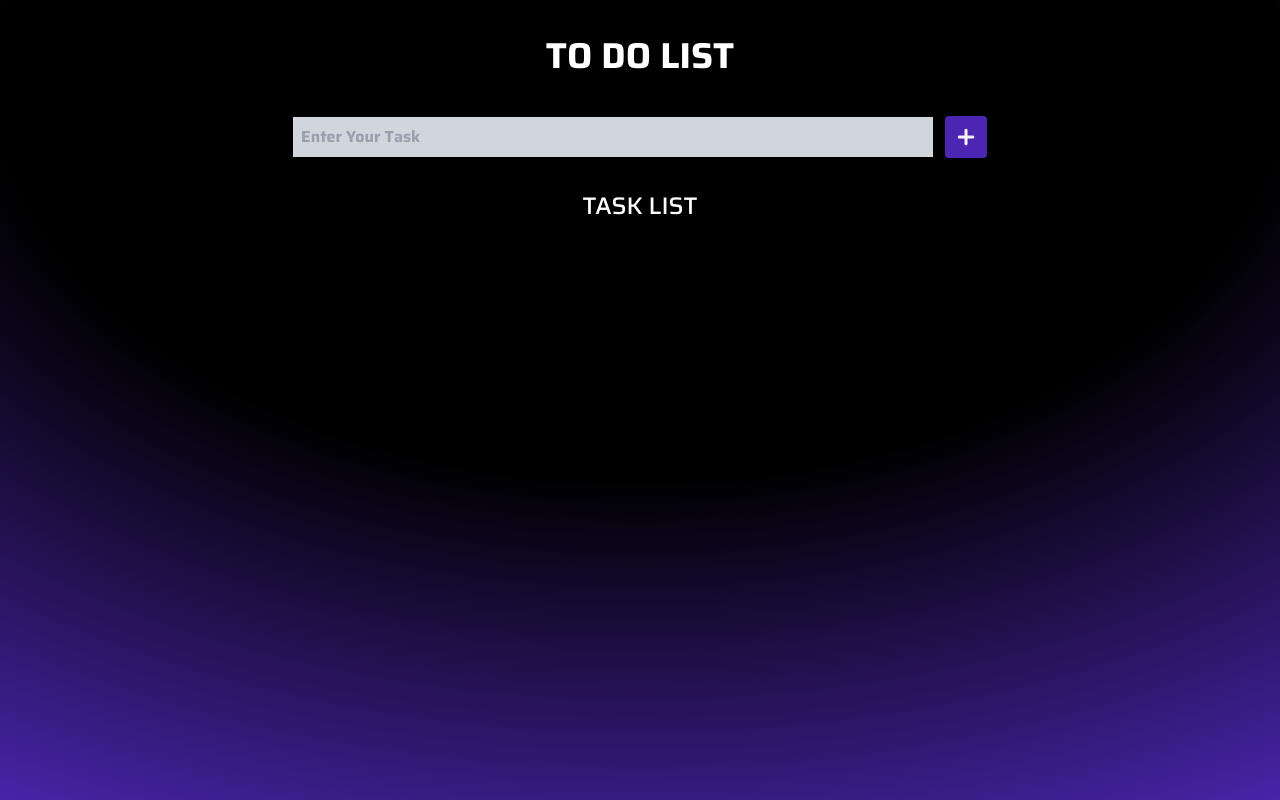
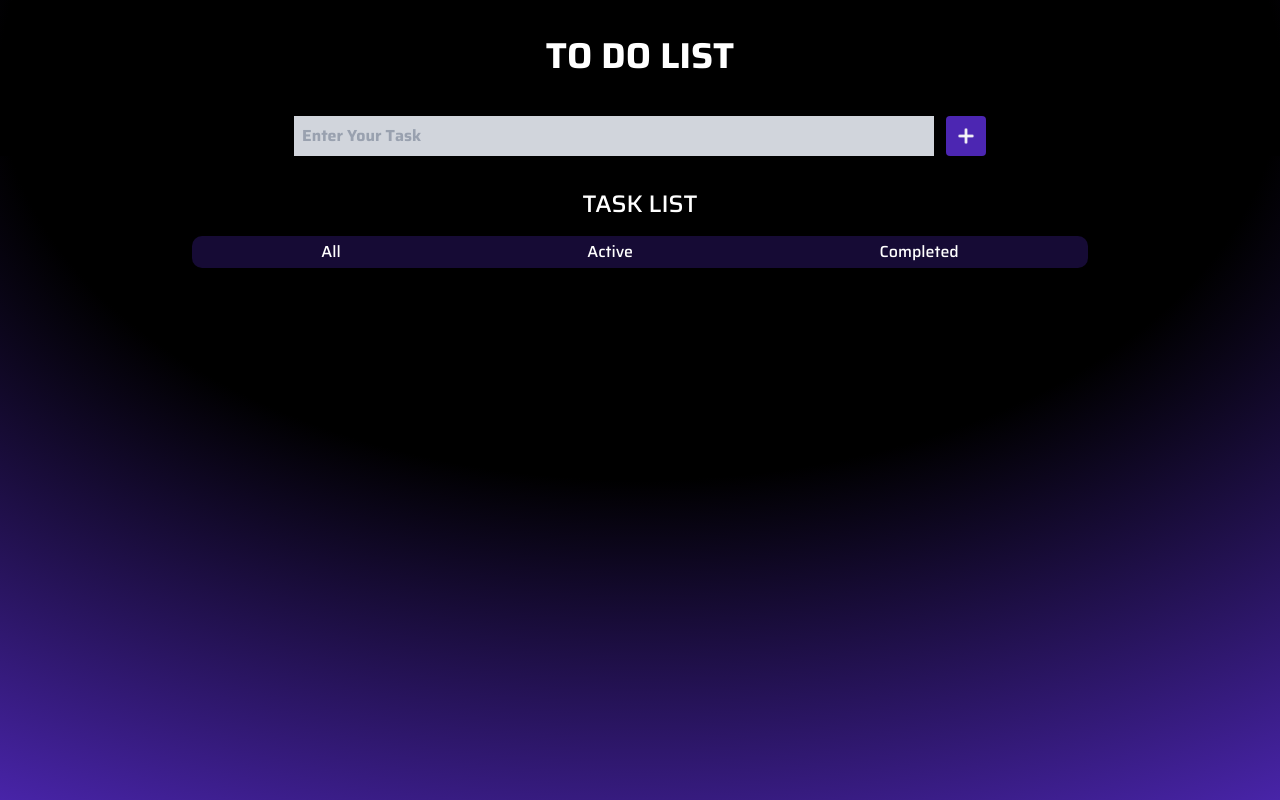
Before and after one commit to Zenvok-arch/To-do, a React (Vite) app: page / in a window 1280 px wide. Built offline with nearby package versions, Linux system fonts and the light colour scheme.

Commit message:
added interactive tab & ui fixes

```diff
--- a/src/index.css
+++ b/src/index.css
@@ -11,5 +11,17 @@ p{
 }
 
 .imgbnt{
-  width: 42px;
+  width: 30px;
 }
+
+.tbtn{
+  background-color: #6533ee39;
+  padding: 4px 6px;
+  border-radius: 10px;
+}
+
+.activebtn{
+  background-color: #6533ee9a;
+  padding: 4px 6px;
+  border-radius: 20%;
+}
--- a/src/pages/MainPage.jsx
+++ b/src/pages/MainPage.jsx
@@ -13,6 +13,13 @@ const MainPage = () => {
     });
     const [value, setValue] = useState("");
     const [editingId, setEditingId] = useState(null);
+    const [filter, setFilter] = useState("all")
+
+    const filteredTodos = todo.filter(item => {
+        if(filter=== 'active') return !item.completed;
+        if(filter === 'completed') return item.completed;
+        return true;
+    })
 
 
 
@@ -111,12 +118,15 @@ const MainPage = () => {
                     className=' bg-gray-300 md:w-1/2 w-[65%] p-2 placeholder:text-gray-400! font-bold text-black! ' />
                 <button
                     onClick={handelAdd}
-                    className='bg-[#6633eebf] p-2 imgbnt  rounded font-medium'>{editingId ? <img src={updatebtn} alt="Update Button" /> :<img src={addbtn} alt="Add button"/> }</button>
+                    className='bg-[#6633eebf] w-10 p-2   rounded font-medium'>{editingId ? <img src={updatebtn} alt="Update Button" /> :<img  src={addbtn} alt="Add button"/> }</button>
             </div>
 
             <div>
                 <h2 className='text-2xl font-medium pt-8 text-center  mb-4'>TASK LIST</h2>
-                <Todolist todo={todo} handelChecked={handelChecked} handelEdit={handelEdit} handelDelete={handelDelete} />
+
+                <Todolist todo={filteredTodos} handelChecked={handelChecked} handelEdit={handelEdit} handelDelete={handelDelete}
+                setFilter={setFilter}
+                 />
             </div>
 
 
--- a/src/pages/Todolist.jsx
+++ b/src/pages/Todolist.jsx
@@ -1,28 +1,51 @@
 import deletebtn from '../assets/Delete.png'
 import editbtn from '../assets/Edit.png'
 
-const Todolist = ({todo,handelChecked,handelDelete,handelEdit}) => {
+const Todolist = ({ todo, handelChecked, handelDelete, handelEdit,setFilter }) => {
+
+
+
+
     return (
         <div>
+
+            <div className='Todo-Tabs tbtn w-[70%] mx-auto flex justify-around font-medium  text-[16px]'>
+                <button onClick={()=>setFilter('all')}><span>All</span></button>
+                <button onClick={()=>setFilter('active')} ><span>Active</span></button>
+                <button onClick={()=>setFilter('completed')}><span>Completed</span></button>
+
+            </div>
+
+
             {todo.map((todo) => {
                 return (<>
-                        <div key={todo.id} className=' Todolist flex justify-between   text-xl font-medium gap-1.5 md:w-2/3 w-[85%]  items-center border-amber-50 border p-2 mx-auto my-4'>
+
+
+
+
+
+                    <div key={todo.id} className=' Todolist flex justify-between   text-xl font-medium gap-1.5 md:w-2/3 w-[85%] rounded  items-start border-amber-50 border px-2 py-2 mx-auto my-4'>
+
+
+
+
+                        {/* list of Todos */}
                         <div className='flex w-full   gap-2'>
                             <input type="checkbox"
                                 checked={todo.completed}
-                                onChange={()=>handelChecked(todo.id)}
-                                className='p-2 checkbox'
+                                onChange={() => handelChecked(todo.id)}
+                                className='p-2 checkbox mr-2'
                             />
-                                <p className={todo.completed ? "line-through opacity-60" : ""}
+                            <p className={todo.completed ? "line-through text-[16px] opacity-60" : " w-[70%] text-[16px]"}
                             >{todo.text}</p>
                         </div>
                         <div className='flex gap-2'>
+                            {!todo.completed && <button
+                                onClick={() => handelEdit(todo.id)}
+                                className='bg-[#6633eebf] py-1 rounded px-2 font-medium'><img className='imgbnt'  src={editbtn} alt="edit button" /></button>}
                                 <button
                                     onClick={() => handelDelete(todo.id)}
-                                    className='bg-[#6633eebf] py-1 px-2  font-medium'><img src={deletebtn} alt="edit button" /></button>
-                                { !todo.completed && <button
-                                    onClick={() => handelEdit(todo.id)}
-                                    className='bg-[#6633eebf] py-1 px-2 font-medium'><img src={editbtn} alt="edit button" /></button>}
+                                    className='bg-[#6633eebf] rounded py-1 px-2  font-medium'><img className='imgbnt '  src={deletebtn} alt="edit button" /></button>
                         </div>
                     </div>
                 </>)
```
Also changed, not shown: src/assets/Delete.png. Lines whose indentation alone changed are shown as unchanged.
